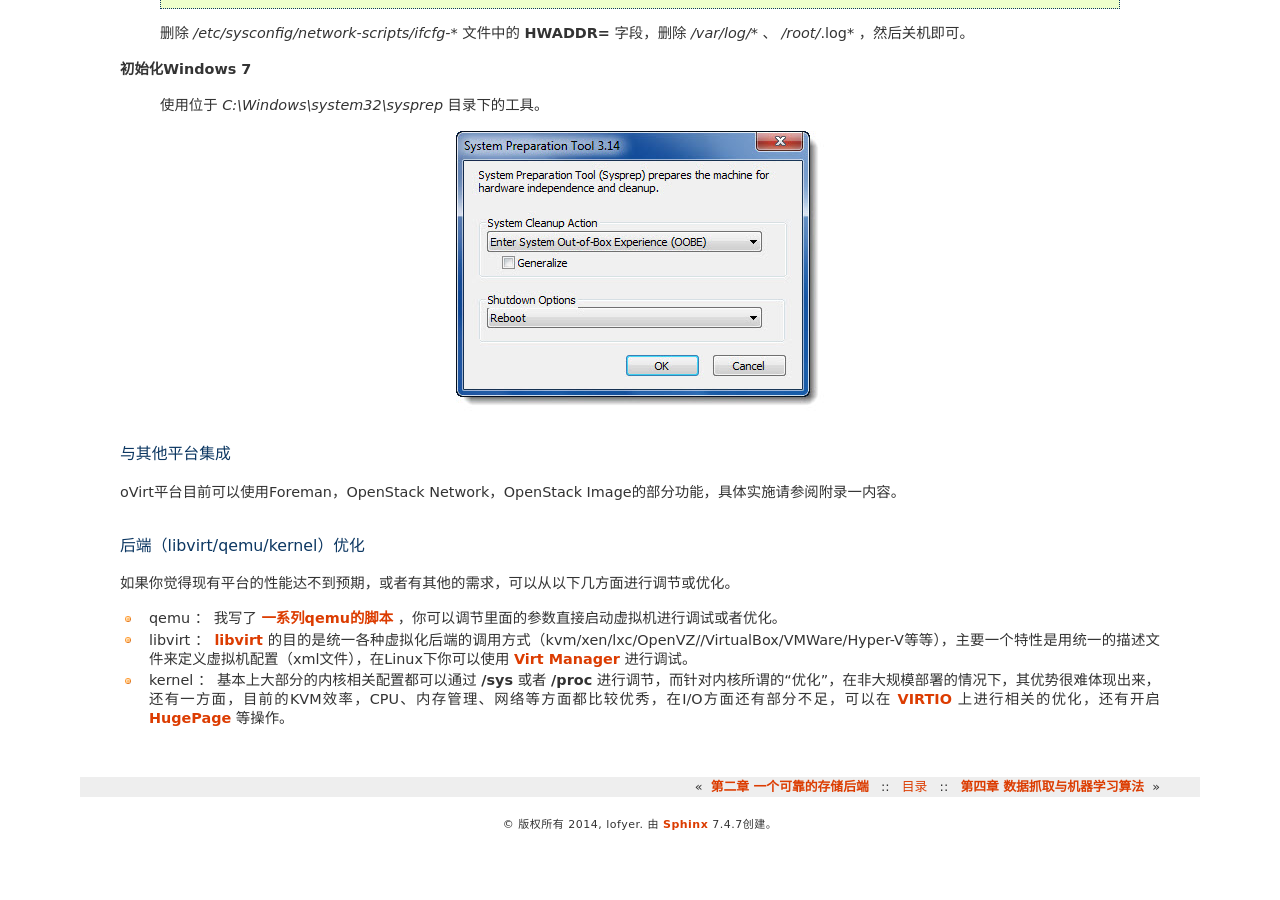
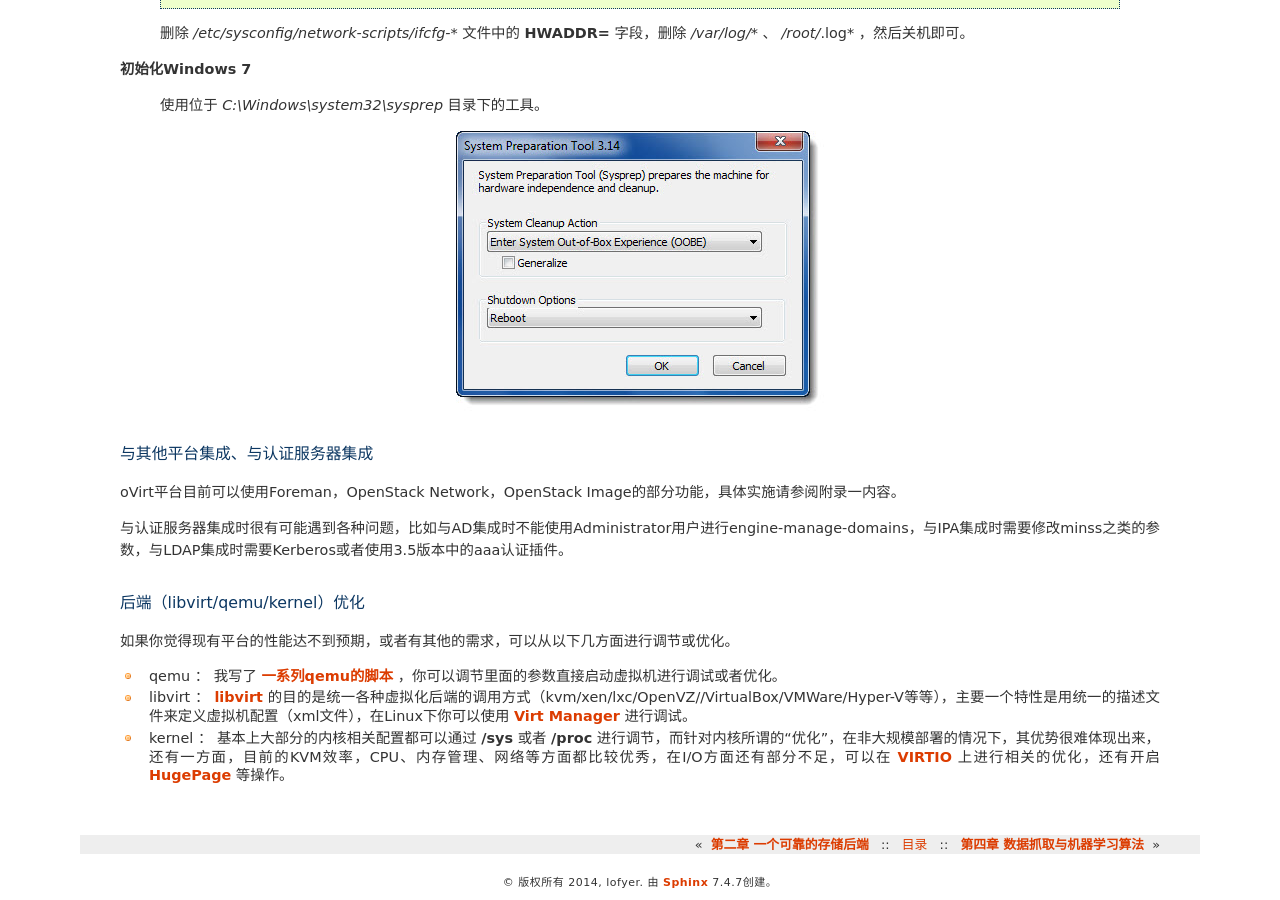
Before and after one commit to lofyer/InTheCloud, a Sphinx documentation site: the page built from source/posts/ch03.rst, in a window 1280 px wide and 900 px high, scrolled down 19756 px. Built offline with Sphinx 7.4.7, drawn with Linux system fonts in a browser that asks for light colours; formulas are drawn with MathJax 3; before the commit the page ends 20598 px from its top, so only the background shows below that.

Commit message:
添加LDAP、AD、IPA集成issue

```diff
--- a/source/posts/ch03.rst
+++ b/source/posts/ch03.rst
@@ -1004,10 +1004,12 @@ UI 插件
     .. image:: ../images/03-10.jpg
         :align: center
 
-与其他平台集成
-~~~~~~~~~~~~~~~
+与其他平台集成、与认证服务器集成
+~~~~~~~~~~~~~~~~~~~~~~~~~~~~~~~~~
 
 oVirt平台目前可以使用Foreman，OpenStack Network，OpenStack Image的部分功能，具体实施请参阅附录一内容。
+
+与认证服务器集成时很有可能遇到各种问题，比如与AD集成时不能使用Administrator用户进行engine-manage-domains，与IPA集成时需要修改minss之类的参数，与LDAP集成时需要Kerberos或者使用3.5版本中的aaa认证插件。
 
 后端（libvirt/qemu/kernel）优化
 ~~~~~~~~~~~~~~~~~~~~~~~~~~~~~~~~
```
